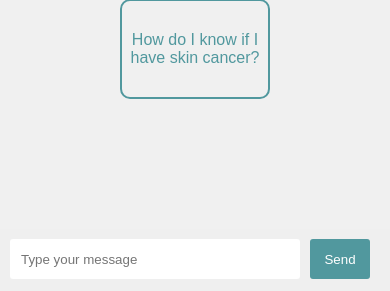
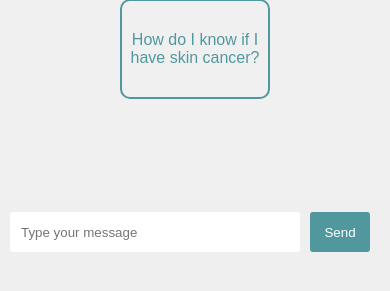
Before and after one commit to wjmellon/aidiagnostics, a Flask app: page / in a window 390 px wide. Shown: the part 553-844 px from the top of the page. Run offline with Flask 3, Linux system fonts and the light colour scheme.

Commit message:
Update ask.html

```diff
--- a/templates/ask.html
+++ b/templates/ask.html
@@ -159,7 +159,7 @@
         }
             @media (max-width: 600px) {
         .typing-area {
-            padding-bottom: 3%; /* Set padding-bottom to 2% on mobile devices */
+            padding-bottom: 10%; /* Set padding-bottom to 2% on mobile devices */
         }
     }
 
```
